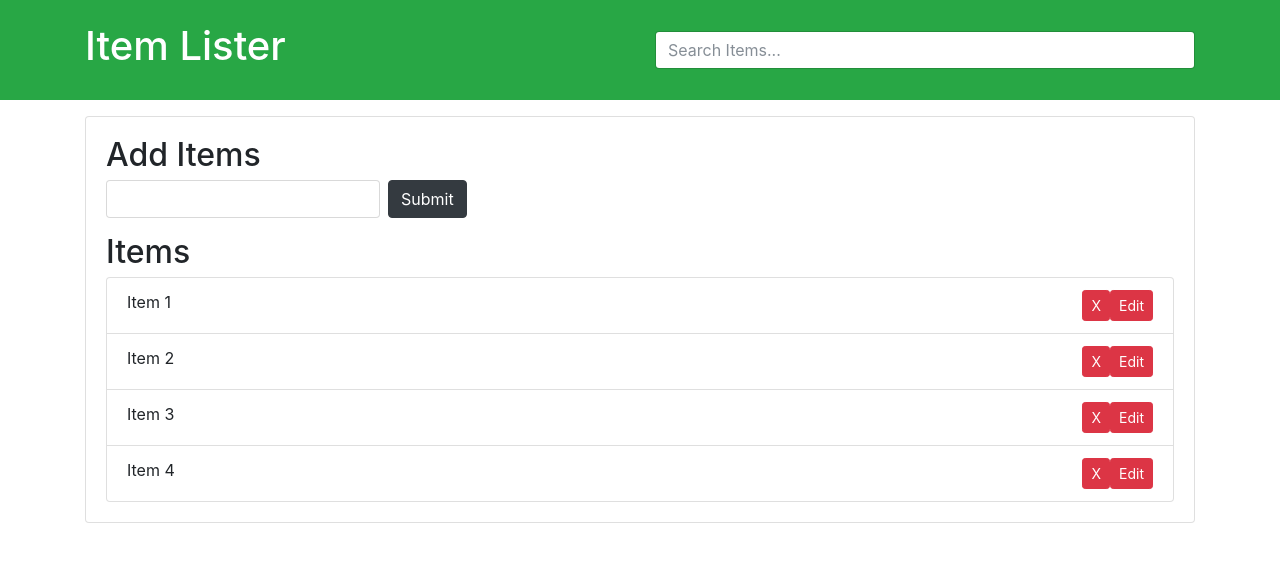
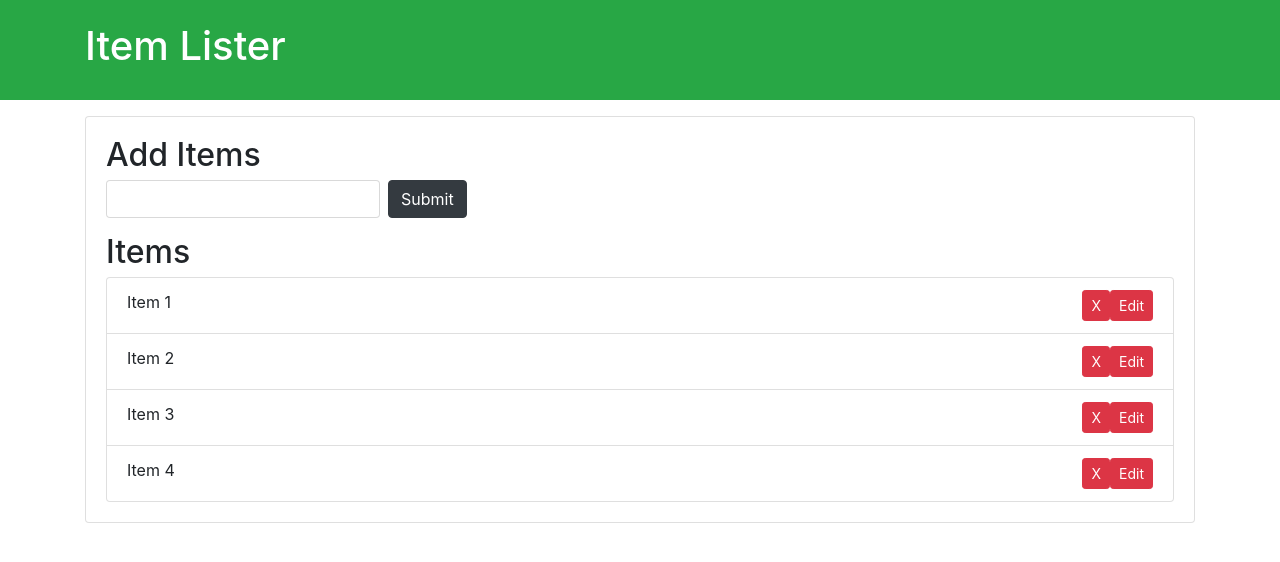
Before and after one commit to Abhishekgupta011/my-form, a plain HTML site: page addordelete.html in a window 1280 px wide. Drawn offline with nearby package versions, Linux system fonts and the light colour scheme.

Commit message:
Update addordelete.html

```diff
--- a/addordelete.html
+++ b/addordelete.html
@@ -13,9 +13,6 @@
       <div class="row">
         <div class="col-md-6">
             <h1 id="header-title">Item Lister</h1>
-        </div>
-        <div class="col-md-6 align-self-center">
-            <input type="text" class="form-control" id="filter" placeholder="Search Items...">
         </div>
       </div>
     </div>
```
